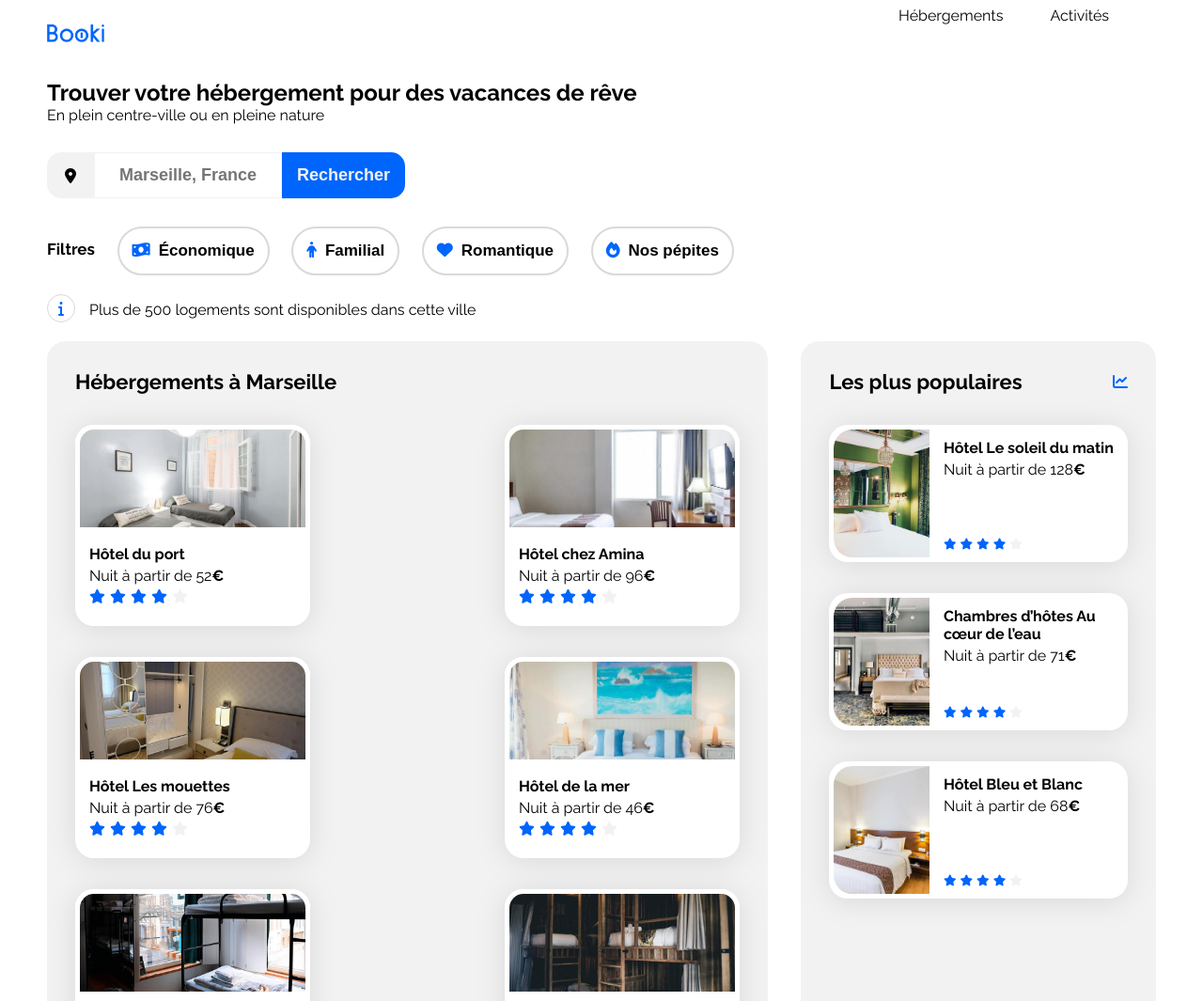
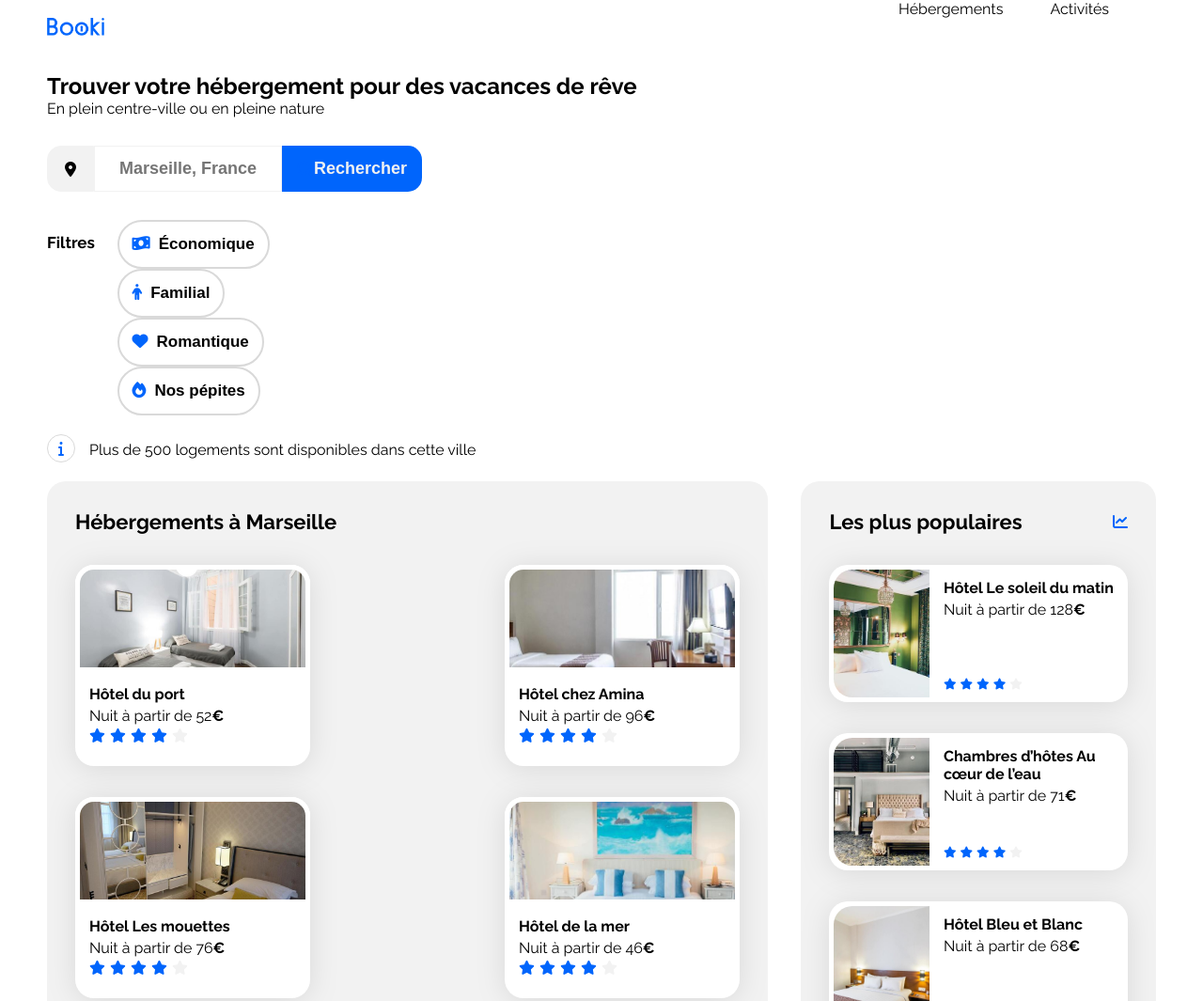
Before and after one commit to Juny22/Projet-3_booki-starter-code-master, a plain HTML site: page index.html in a window 1280 px wide. Shown: the top 1065 px of the page at 94% size. Drawn offline with Linux system fonts and the light colour scheme.

Commit message:
Add files via upload

```diff
--- a/index.html
+++ b/index.html
@@ -18,12 +18,14 @@
     <div class="main-container">
         <header>
             <nav>
+                <div class="logo">
                     <div class="heb-act">
-                    <a href="#" class="menu__item">Hébergements</a>
-                    <a href="#" class="menu__item">Activités</a>
+                        <a href="#"><span class="a-hover">Hébergements</span></a>
+                        <a href="#"><span class="a-hover">Activités</span></a>
                     </div>
-                <div>
+                    <div class="logo-center">
                         <img src="images/logo/Booki.png" alt="Logo Booki" />
+                    </div>
                 </div>
                 <div>
                     <h1>Trouver votre hébergement pour des vacances de rêve</h1>
@@ -33,19 +35,25 @@
                     <div class="input-group">
                         <i class="fa-solid fa-location-dot inputgps"></i>
                         <input type="text" class="input" id="search" name="search" placeholder="Marseille, France">
-                        <input class="button--submit" value="Rechercher" type="submit">
+                        <!-- <input class="button--submit" value="Rechercher" type="submit"> -->
+                        <button class="button--submit" type="submit">
+                            <i class="fa-solid fa-magnifying-glass glass"></i>
+                            <span class="search">Rechercher</span>
+                        </button>
                     </div>
                 </form>
                 <div class="container-filtres">
                     <div class="filtre">Filtres</div>
+                    <div class="filtre-box">
                         <div><button class="border-radius"><i class="fa-solid fa-money-bill-wave icone"></i>Économique</button></div>
                         <div><button class="border-radius"><i class="fa-solid fa-person icone"></i>Familial</button></div>
                         <div><button class="border-radius"><i class="fa-solid fa-heart icone"></i>Romantique</button></div>
                         <div><button class="border-radius"><i class="fa-solid fa-fire icone"></i>Nos pépites</button></div>
                     </div>
+                </div>
                 <div class="container-info">
                     <div><i class="fa-sharp fa-solid fa-info info" style="color: #0065FC;"></i></div>
-                    <div class="phrase-info">Plus de 500 logements sont disponibles dans cette ville </div>
+                    <div class="phrase-info">Plus de 500 logements sont disponibles dans cette ville</div>
                 </div>
             </nav>
         </header>
@@ -259,7 +267,7 @@
             <div>
                 <section class="footer-box">
                     <div class="h-footer">
-                        <h3>À proros</h3>
+                        <h3>À propos</h3>
                         <p>Fonction du site<p>
                         <p>Conditions générales</p>
                         <p>Donnés et confidentialité</p>
```
Lines whose indentation alone changed are shown as unchanged.
